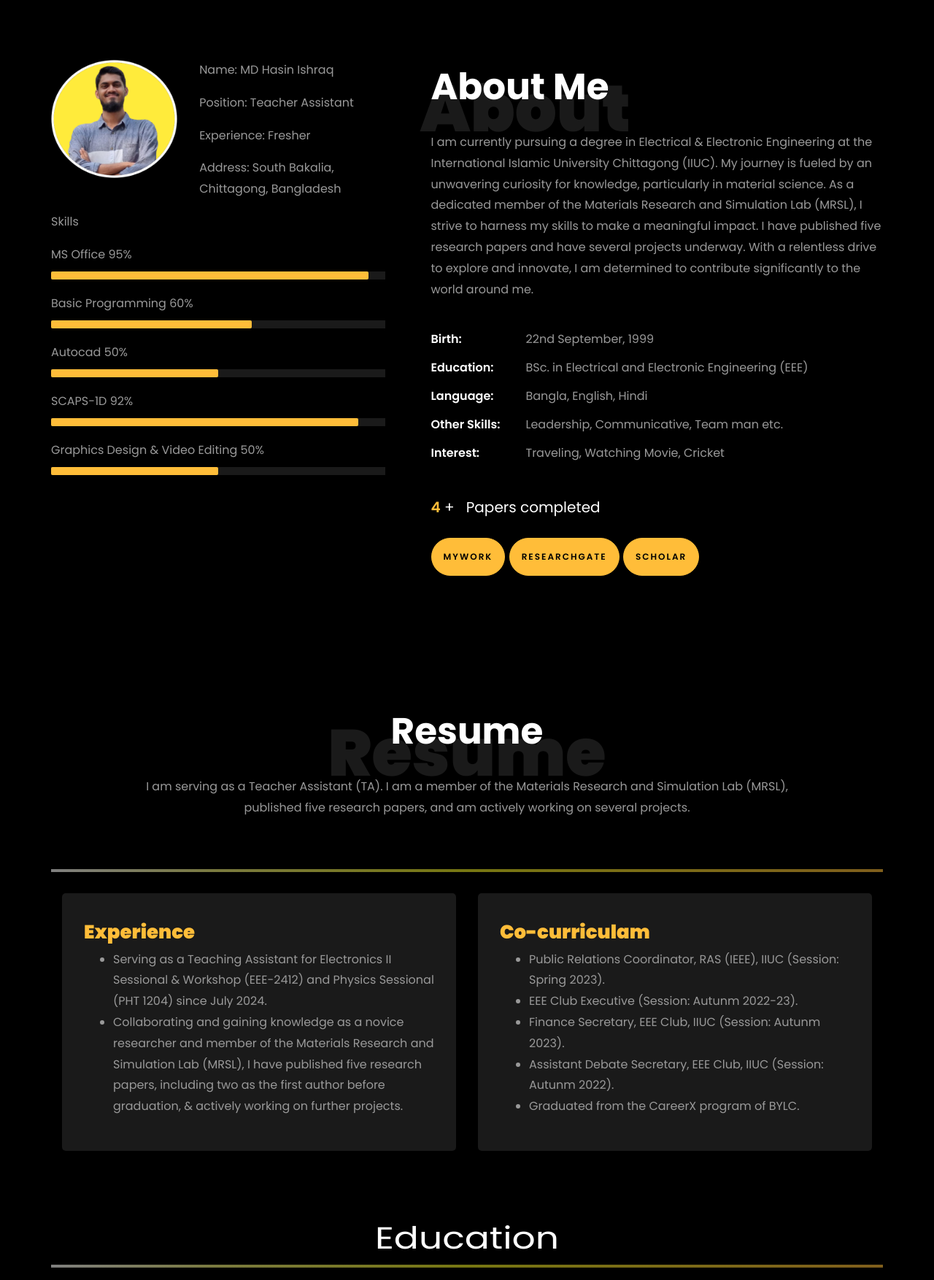
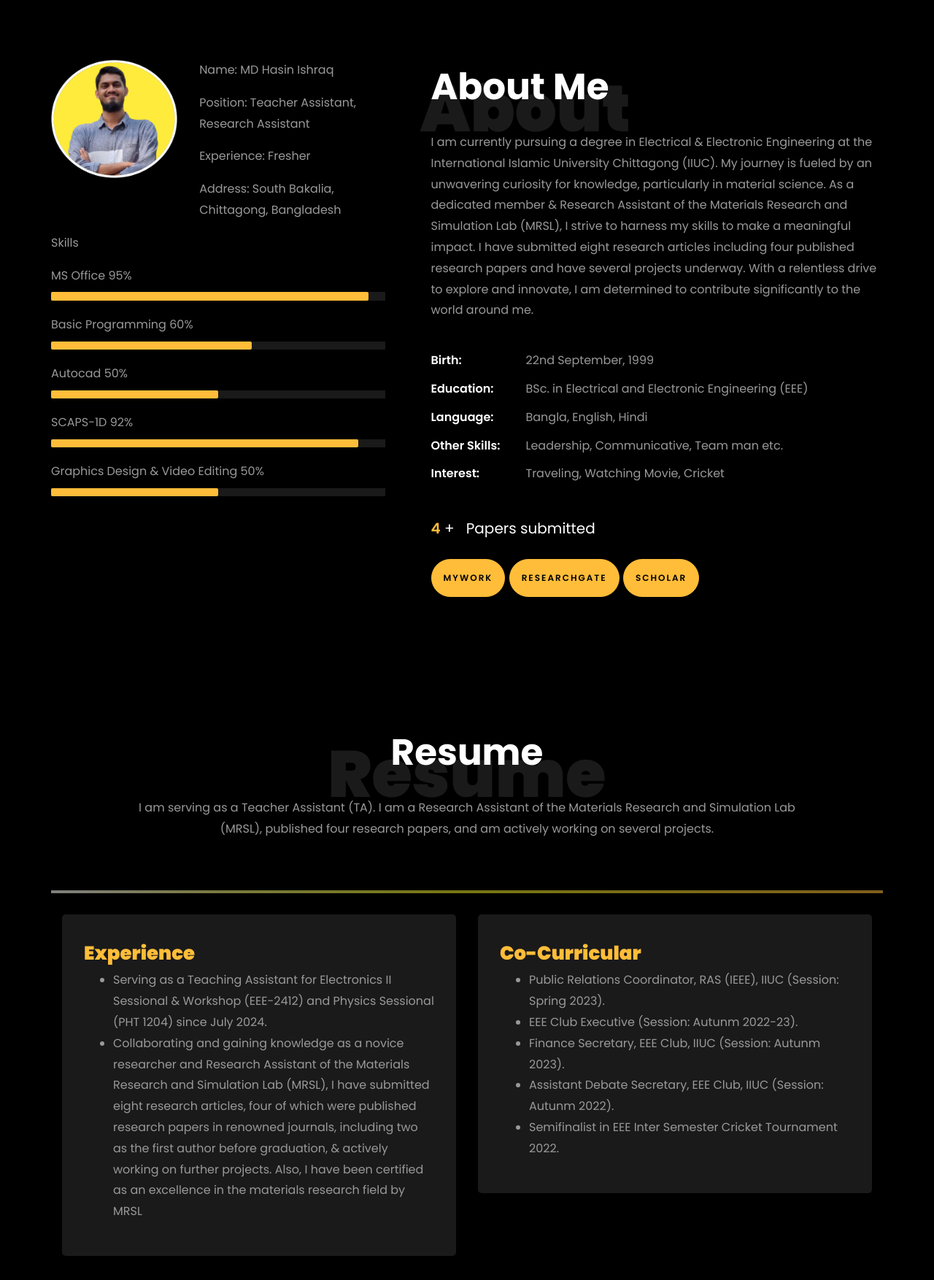
Before and after one commit to MIshraq24/hasinishraq.github.io, a plain HTML site: page index.html in a window 1280 px wide. Shown: the part 780-2534 px from the top of the page at 73% size. Drawn offline with Linux system fonts and the light colour scheme; animation ran at ten frames a second; files whose address does not match are found by name.

Commit message:
Update index.html

```diff
--- a/index.html
+++ b/index.html
@@ -164,7 +164,7 @@
 						const typingTexts = [
 						'Engineer  ',
 						'Teacher Assistant  ',
-						'Novice Researcher   ',
+						'Research Assistant   ',
 						];
 
 						// Create a function to display the typing animation for a given text
@@ -223,7 +223,7 @@
 									<div class="col-sm-6 col-md-7">
 									  <div class="about-info">
 										<p><span class="title-s">Name: </span> <span>MD Hasin Ishraq</span></p>
-										<p><span class="title-s">Position: </span> <span>Teacher Assistant</span></p>
+										<p><span class="title-s">Position: </span> <span>Teacher Assistant, Research Assistant</span></p>
 										<p><span class="title-s">Experience: </span> <span>Fresher</span></p>
 										<p><span class="title-s">Address: </span> <span>South Bakalia, Chittagong, Bangladesh</span></p>
 									  </div>
@@ -275,8 +275,8 @@
 								<h2 class="mb-4">About Me</h2>
 
 								<p>I am currently pursuing a degree in Electrical & Electronic Engineering at the International Islamic University Chittagong (IIUC).
-									My journey is fueled by an unwavering curiosity for knowledge, particularly in material science. As a dedicated member of the Materials
-									Research and Simulation Lab (MRSL), I strive to harness my skills to make a meaningful impact. I have published five research papers
+									My journey is fueled by an unwavering curiosity for knowledge, particularly in material science. As a dedicated member & Research Assistant  of the Materials
+									Research and Simulation Lab (MRSL), I strive to harness my skills to make a meaningful impact. I have submitted eight research articles including four published research papers
 									and have several projects underway. With a relentless drive to explore and innovate, I am determined to contribute significantly to the
 									world around me.
 
@@ -299,7 +299,7 @@
 							<div class="text">
 								<p class="mb-4">
 									<span class="number" data-number="5">0</span> <span>+</span>
-									<span>&nbsp; Papers completed</span>
+									<span>&nbsp; Papers submitted</span>
 								</p>
 								<p><a href="https://drive.google.com/drive/folders/182doccKz_MG0NFNvLi4i1GpHeXbdxUhS" class="btn btn-primary py-3 px-3">MYWORK</a>
 								<a href="https://www.researchgate.net/profile/Mohammad-Hasin-Ishraq/research" class="btn btn-primary py-3 px-3">ResearchGate</a>
@@ -321,7 +321,7 @@
           <div class="col-md-10 heading-section text-center ftco-animate">
           	<h1 class="big big-2">Resume</h1>
             <h2 class="mb-4">Resume</h2>
-            <p>I am serving as a Teacher Assistant (TA). I am a member of the Materials Research and Simulation Lab (MRSL), published five research papers, and am actively working on several projects.</p>
+            <p>I am serving as a Teacher Assistant (TA). I am a Research Assistant of the Materials Research and Simulation Lab (MRSL), published four research papers, and am actively working on several projects.</p>
           </div>
         </div>
 
@@ -342,8 +342,8 @@
 						<!-- <p class="mt-4">Merkle, a leading CXM and media company with over 10K+ professionals globally. It's a part of Dentsu International.  -->
 							<ul>
 								<li>Serving as a Teaching Assistant for Electronics II Sessional & Workshop (EEE-2412) and Physics Sessional (PHT 1204) since July 2024.</li>
-								<li>Collaborating and gaining knowledge as a novice researcher and member of the Materials Research and Simulation Lab (MRSL), I have published
-									five research papers, including two as the first author before graduation, & actively working on further projects.</li>
+								<li>Collaborating and gaining knowledge as a novice researcher and Research Assistant of the Materials Research and Simulation Lab (MRSL), I have submitted eight research articles, four of which were published
+									research papers in renowned journals, including two as the first author before graduation, & actively working on further projects. Also, I have been certified as an excellence in the materials research field by MRSL</li>
 								<!-- <li>Designed and executed A/B tests, performed rigorous statistical analysis. Led to 20% MoM increase in the conversion rate.</li> -->
 							</ul>
 						</p>
@@ -353,7 +353,7 @@
 
 				<div class="col-md-6">
 					<div class="resume-wrap ftco-animate">
-						<span class="date">Co-curriculam</span>
+						<span class="date">Co-Curricular</span>
 						<!-- <h2>Senior Data Analyst</h2> -->
 						<!-- <span class="position">iQuanti</span> -->
 						<!-- <p class="mt-4">iQuanti is a data-driven digital marketing analytics and solutions company, helps top 100 global brands.  -->
@@ -362,7 +362,7 @@
 								<li>EEE Club Executive (Session: Autunm 2022-23).</li>
 								<li>Finance Secretary, EEE Club, IIUC (Session: Autunm 2023).</li>
 								<li>Assistant Debate Secretary, EEE Club, IIUC (Session: Autunm 2022).</li>
-								<li>Graduated from the CareerX program of BYLC.</li>
+								<li>Semifinalist in EEE Inter Semester Cricket Tournament 2022.</li>
 
 
 
@@ -410,7 +410,7 @@
 
     		<div class="row justify-content-center mt-5">
     			<div class="col-md-6 text-center ftco-animate">
-    				<p><a href="https://drive.google.com/drive/folders/18AOHaJotZWukqrHBySxA_wWuJfTazd6t" class="btn btn-primary py-4 px-5">Download CV</a></p>
+    				<p><a href="https://drive.google.com/file/d/12I42EZQRlCBUGxNsTfEvcFS4rTZtzkP3/view?usp=drivesdk">Download CV</a></p>
     			</div>
     		</div>
     	</div>
@@ -760,7 +760,7 @@
           			<span class="icon-globe"></span>
           		</div>
           		<h3 class="mb-4">Download Resume</h3>
-	            <p><a href="#">resumelink</a></p>
+	            <p><a href="https://drive.google.com/file/d/12I42EZQRlCBUGxNsTfEvcFS4rTZtzkP3/view?usp=drivesdk">resumelink</a></p>
 	          </div>
           </div>
 
```
